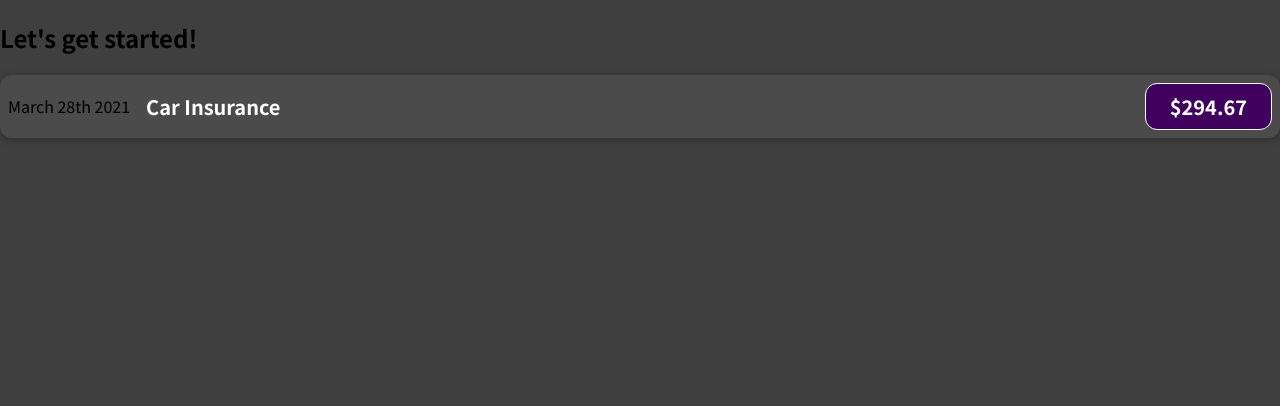
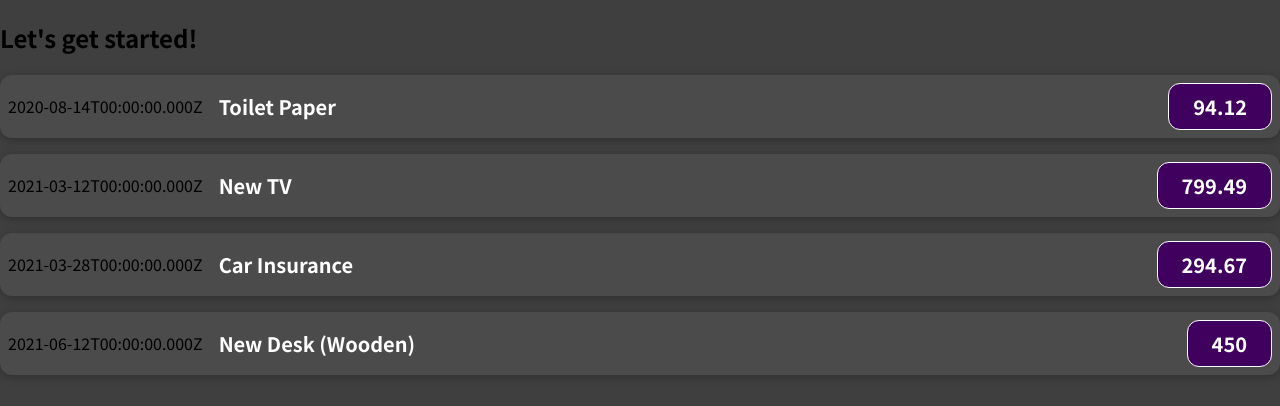
Before and after one commit to roxannelessard/expense-tracker-react, a JavaScript app: page / in a window 1280 px wide. Shown: the top 406 px of the page. Built offline with nearby package versions, Linux system fonts and the light colour scheme.

Commit message:
feat: adds dynamic data

```diff
--- a/src/App.js
+++ b/src/App.js
@@ -1,10 +1,51 @@
 import ExpenseItem from "./components/ExpenseItem";
 
 function App() {
+  const expenses = [
+    {
+      id: "e1",
+      title: "Toilet Paper",
+      amount: 94.12,
+      date: new Date(2020, 7, 14),
+    },
+    { id: "e2", title: "New TV", amount: 799.49, date: new Date(2021, 2, 12) },
+    {
+      id: "e3",
+      title: "Car Insurance",
+      amount: 294.67,
+      date: new Date(2021, 2, 28),
+    },
+    {
+      id: "e4",
+      title: "New Desk (Wooden)",
+      amount: 450,
+      date: new Date(2021, 5, 12),
+    },
+  ];
+
   return (
     <div>
       <h2>Let's get started!</h2>
-      <ExpenseItem/>
+      <ExpenseItem
+        title={expenses[0].title}
+        amount={expenses[0].amount}
+        date={expenses[0].date}
+      />
+      <ExpenseItem
+        title={expenses[1].title}
+        amount={expenses[1].amount}
+        date={expenses[1].date}
+      />
+      <ExpenseItem
+        title={expenses[2].title}
+        amount={expenses[2].amount}
+        date={expenses[2].date}
+      />
+      <ExpenseItem
+        title={expenses[3].title}
+        amount={expenses[3].amount}
+        date={expenses[3].date}
+      />
     </div>
   );
 }
--- a/src/components/ExpenseItem.js
+++ b/src/components/ExpenseItem.js
@@ -1,13 +1,15 @@
 import './ExpenseItem.css';
 
-function ExpenseItem() {
+function ExpenseItem(props) {
+
   return (
     <div className="expense-item">
-      <div>March 28th 2021</div>
+      {/* Add .toISOString() because it is a date object */}
+      <div>{props.date.toISOString()}</div>
       <div className="expense-item__description">
-        <h2>Car Insurance</h2>
+        <h2>{props.title}</h2>
       </div>
-      <div className="expense-item__price">$294.67</div>
+      <div className="expense-item__price">{props.amount}</div>
     </div>
   );
 }
```
Also changed, not shown: 1 other file (tests, documents, lock files or other folders).
